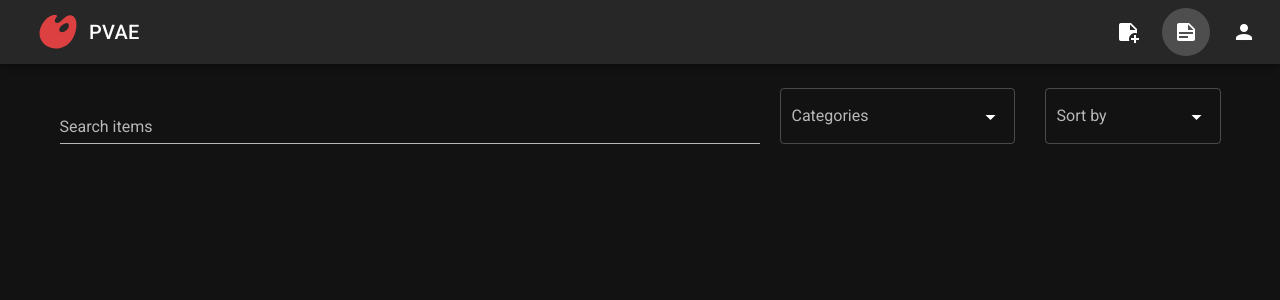
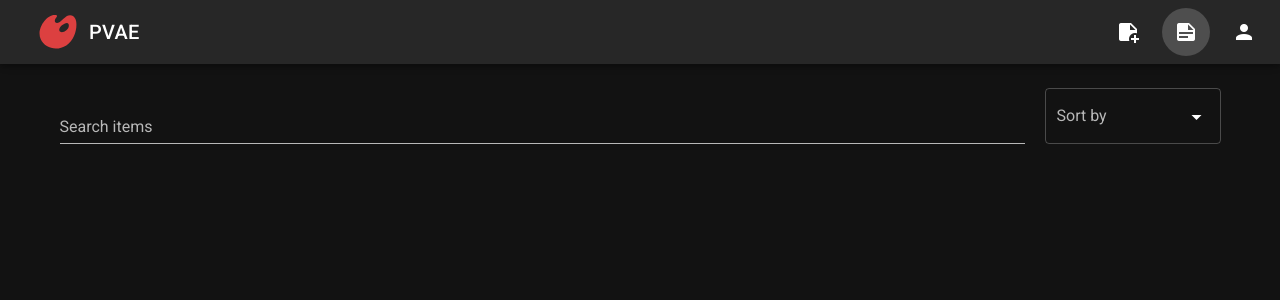
Before and after one commit to Ynov-Web-Mobile-auction/NuxtJS-Front, a Nuxt app: page /myitems in a window 1280 px wide. Shown: the top 300 px of the page. Built offline with nearby package versions, Linux system fonts and the light colour scheme.

Commit message:
remove category search bar

```diff
--- a/components/SearchBar.vue
+++ b/components/SearchBar.vue
@@ -6,23 +6,6 @@
       label="Search items"
     ></v-text-field>
     <div class="options">
-      <v-select
-        @change="$emit('filter-select_categories', $event)"
-        class="select categories"
-        :items="items_categories"
-        label="Categories"
-        attach
-        multiple
-        outlined
-        ><template v-slot:selection="{ item, index }">
-          <v-chip v-if="index < 2">
-            <span>{{ item }}</span>
-          </v-chip>
-          <span v-if="index === 2" class="grey--text caption">
-            (+{{ select_categories.length - 2 }} others)
-          </span>
-        </template>
-      </v-select>
       <v-select
         @change="$emit('filter-select_sortby', $event)"
         class="select sortby"
@@ -37,7 +20,6 @@
 export default {
   data() {
     return {
-      items_categories: ["Programming", "Design", "Gaming", "Sport", "Other"],
       items_sortby: [
         "Recent",
         "Oldest",
```
